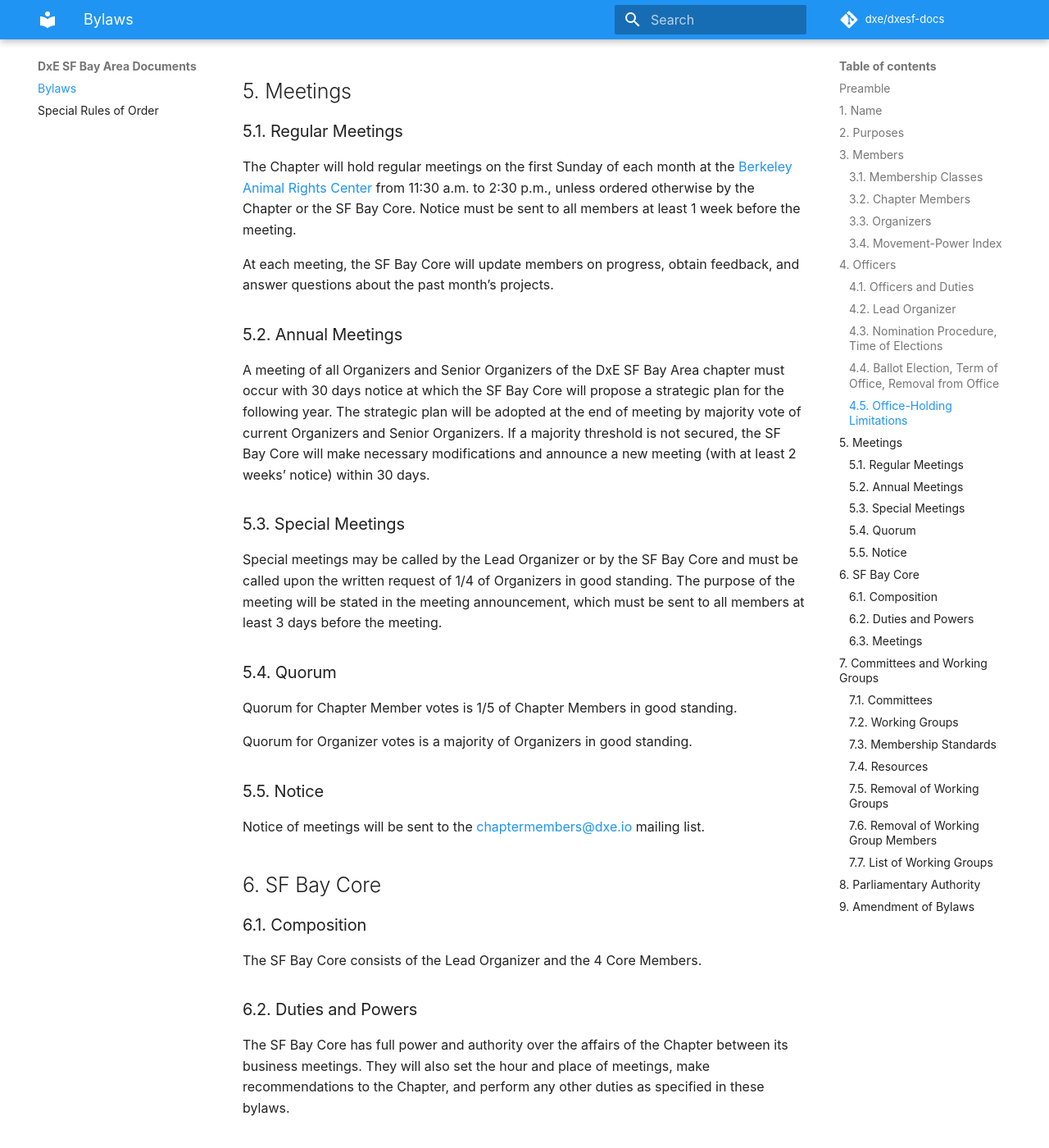
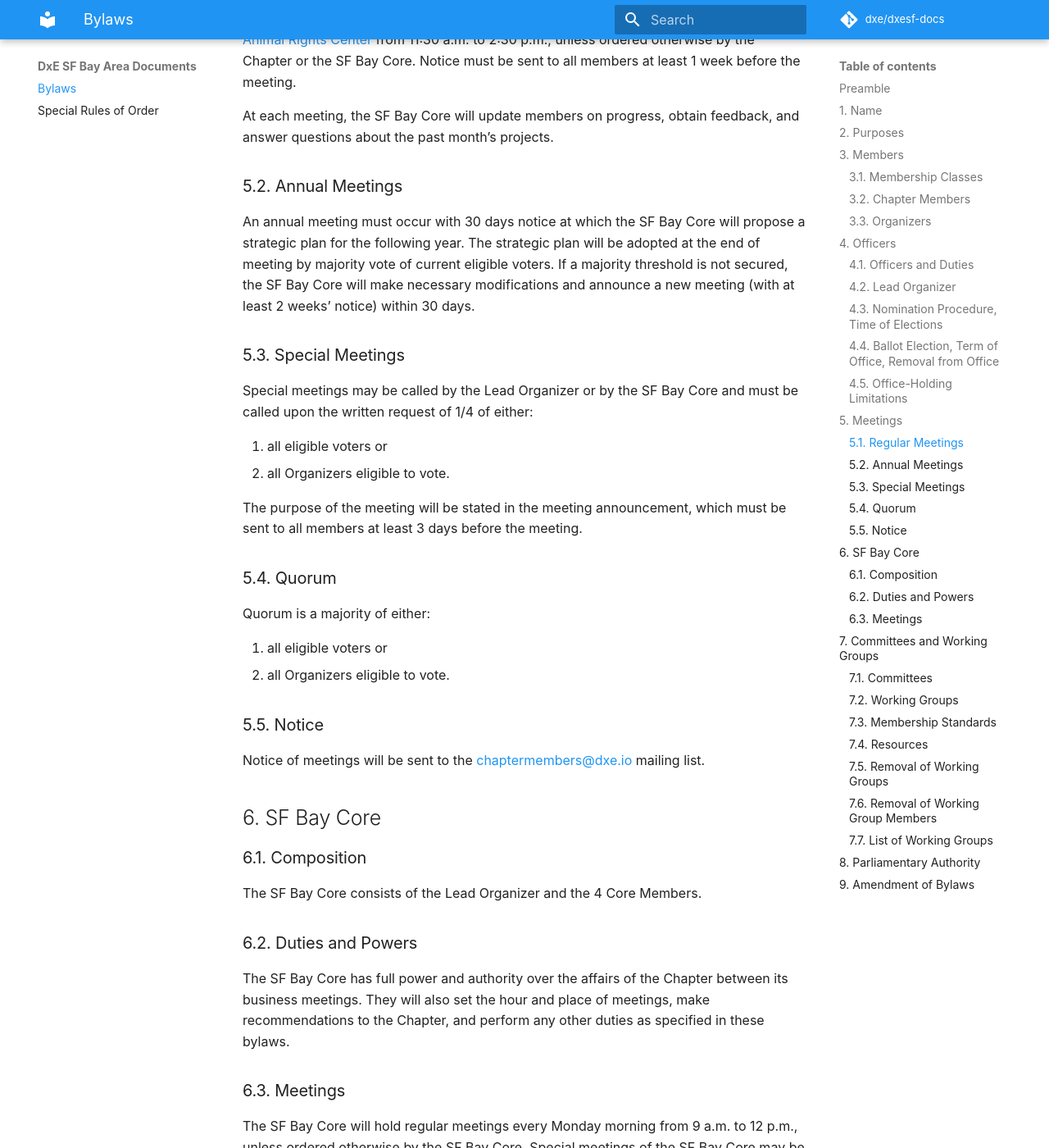
Before and after one commit to dxe/dxesf-docs, an MkDocs documentation site: the page built from docs/index.md, in a window 1280 px wide and 1400 px high, scrolled down 2706 px. Shown: the whole window at 82% size. Built offline with MkDocs 1.6.1 and Material for MkDocs 9.7.7, drawn with Linux system fonts in a browser that asks for light colours; some web fonts are replaced; comment, search, counter and statistics services are not loaded; some of the changed text lies outside the part shown.

Commit message:
Amendment to extend voting rights to eligible Chapter Members (#19)
* Amendment to extend voting rights to eligible Chapter Members

* Add requirement that someone must be a Chapter Member for 6 months
before being eligible to vote. They cannot have simply been active
for the past 6 months and then become a Chapter Member.

* Revise quorum requirements

Based on historical attendance, a much smaller proportion of Chapter
Members attend Chapter Meetings than of Organizers, so we probably
wouldn't meet the majority threshold for quorum.

To ensure we're able to continue meeting quorum, allow quorum to
continue being met by a majority of eligible Organizers (i.e., the
current quorum requirement).

* Use list notation to make intended structure more explicit

* Add "and have signed the voting agreement"

* Replace 5/6 requirement for Chapter Members with 8/12

```diff
--- a/docs/index.md
+++ b/docs/index.md
@@ -26,20 +26,15 @@ The standards for Chapter Members, Organizers, and Senior Organizers are [mainta
 
 Unless explicitly stated otherwise, any rule applying to Chapter Members also applies to Organizers, and any rule applying to Organizers also applies to Senior Organizers.
 
+All members may attend the Chapter's regular, annual, and special meetings.
+
 ### 3.2. Chapter Members
 
-Chapter Members may attend the Chapter's regular and annual meetings.
-
-Chapter Members may vote on community decisions that affect the social fabric of the community as a whole.
-For example, what sorts of community events we should be running, whether alcohol should be served at DxE events, aesthetics of the Berkeley Animal Rights Center, and so on.
+To be eligible to vote, a Chapter Member must have been a Chapter Member for the past 6 full months, on the Movement-Power Index for 8 of the past 12 full months months at the time of the vote, and have signed the voting agreement.
 
 ### 3.3. Organizers
 
-Organizers may vote in elections, on the governance structure, on strategic plans for the Chapter, and any other matters the parliamentary authority allows the membership to decide.
-
-### 3.4. Movement-Power Index
-
-To be in good standing and eligible to vote, a Chapter Member must have been on the Movement-Power Index for 2 of the past 3 full months at the time of the vote.
+To be eligible to vote, an Organizer must have been on the Movement-Power Index for 2 of the past 3 full months at the time of the vote.
 
 ## 4. Officers
 
@@ -54,7 +49,7 @@ Within the parliamentary authority, the offices of Lead Organizer and Core Membe
 The Lead Organizer is responsible for making decisions on and executing the previously-approved DxE annual strategy and budget, proposing agendas for Chapter and SF Bay Core meetings, staffing/removing people from Committees, Working Groups, and projects (including the DxE website, DxE Facebook page, DxE email lists, Facebook groups, and any other resources operated by the DxE SF Bay Area chapter, including any resources operated by the DxE SF Bay Area chapter by virtue of its role on the Global Steering Committee), ensuring compliance with these bylaws, and fulfilling DxE's values.
 
 The Lead Organizer commits to seeking others' perspectives among the relevant body of people in staffing and financial decisions before making any unilateral decisions.
-Their actions are subject to the advice and consent of the SF Bay Core and the Organizers at large.
+Their actions are subject to the advice and consent of the SF Bay Core and the members at large.
 
 The Lead Organizer will hold regular (at least monthly) open discussions with updates on progress on strategic roadmap and opportunity for all Chapter Members to ask questions or comment on network matters.
 These will most often take place on Saturday mornings.
@@ -87,20 +82,25 @@ At each meeting, the SF Bay Core will update members on progress, obtain feedbac
 
 ### 5.2. Annual Meetings
 
-A meeting of all Organizers and Senior Organizers of the DxE SF Bay Area chapter must occur with 30 days notice at which the SF Bay Core will propose a strategic plan for the following year.
-The strategic plan will be adopted at the end of meeting by majority vote of current Organizers and Senior Organizers.
+An annual meeting must occur with 30 days notice at which the SF Bay Core will propose a strategic plan for the following year.
+The strategic plan will be adopted at the end of meeting by majority vote of current eligible voters.
 If a majority threshold is not secured, the SF Bay Core will make necessary modifications and announce a new meeting (with at least 2 weeks' notice) within 30 days.
 
 ### 5.3. Special Meetings
 
-Special meetings may be called by the Lead Organizer or by the SF Bay Core and must be called upon the written request of 1/4 of Organizers in good standing.
+Special meetings may be called by the Lead Organizer or by the SF Bay Core and must be called upon the written request of 1/4 of either:
+
+1. all eligible voters or
+2. all Organizers eligible to vote.
+
 The purpose of the meeting will be stated in the meeting announcement, which must be sent to all members at least 3 days before the meeting.
 
 ### 5.4. Quorum
 
-Quorum for Chapter Member votes is 1/5 of Chapter Members in good standing.
+Quorum is a majority of either:
 
-Quorum for Organizer votes is a majority of Organizers in good standing.
+1. all eligible voters or
+2. all Organizers eligible to vote.
 
 ### 5.5. Notice
 
```
